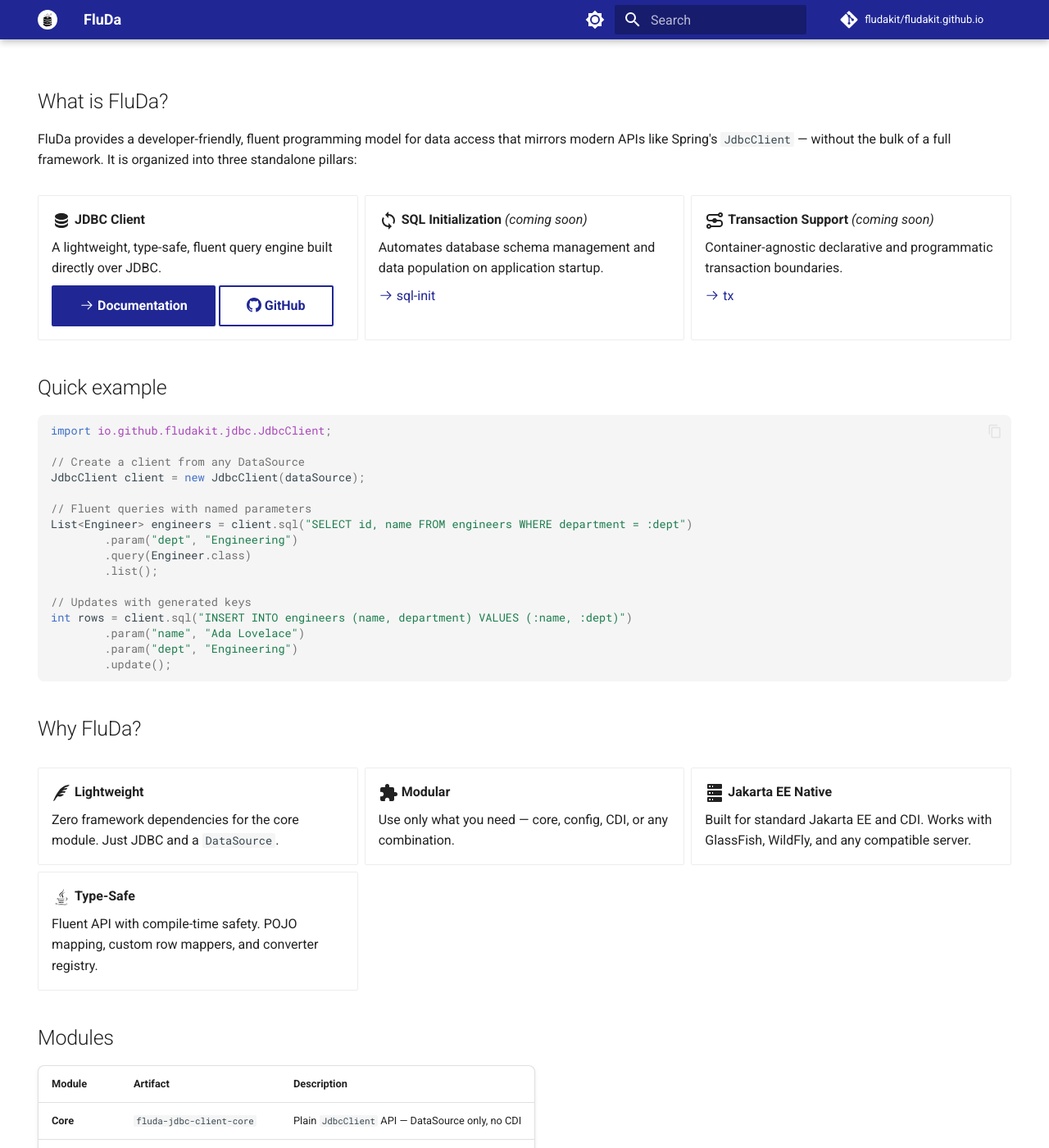
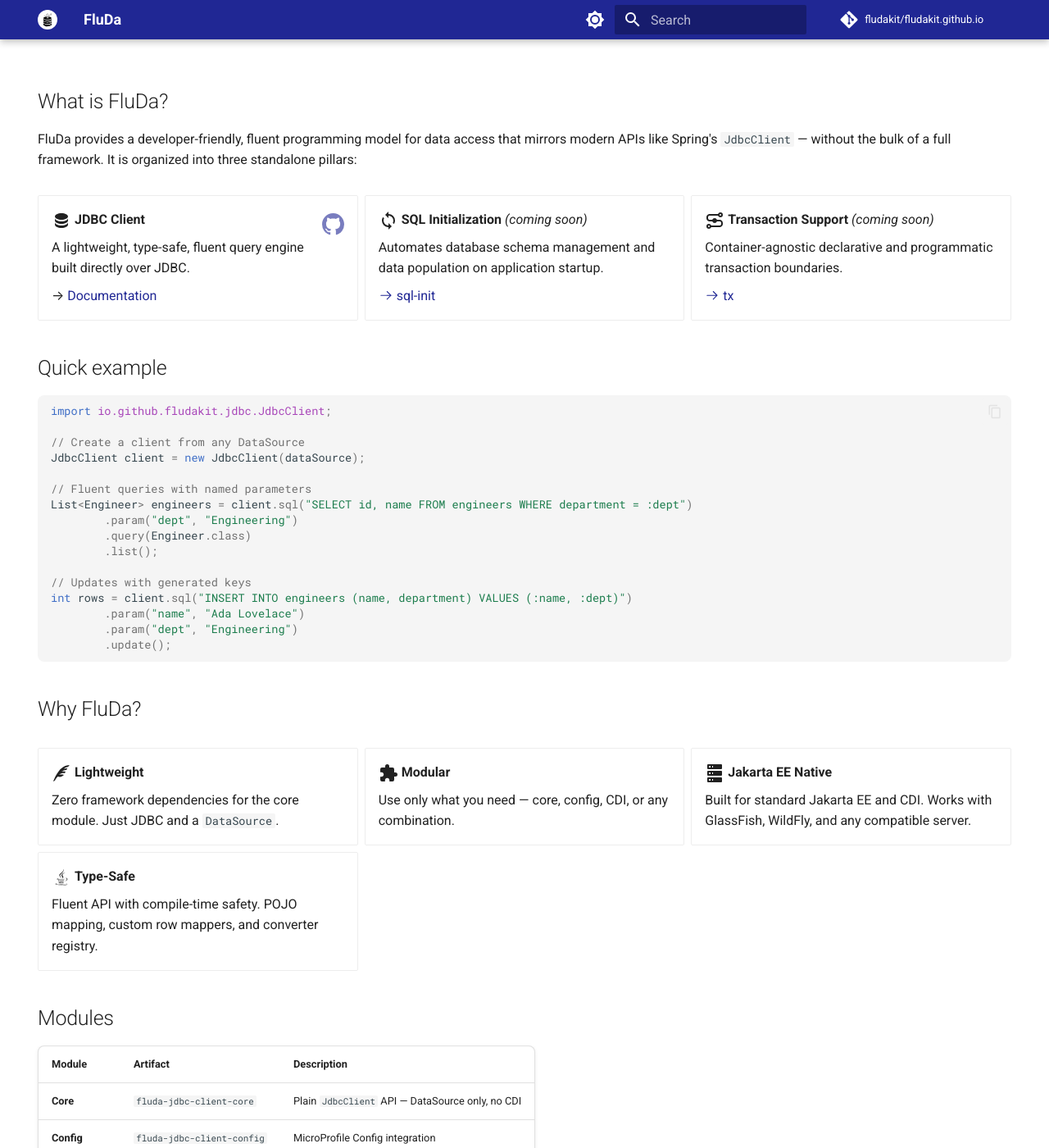
Before and after one commit to fludakit/fludakit.github.io, an MkDocs documentation site: the page built from docs/index.md, in a window 1280 px wide and 1400 px high, scrolled down 733 px. Shown: the whole window at 82% size. Built offline with MkDocs 1.6.1 and Material for MkDocs 9.7.7, drawn with Linux system fonts in a browser that asks for light colours; comment, search, counter and statistics services are not loaded.

Commit message:
docs: simplify card links with floating GitHub icon

```diff
--- a/overrides/stylesheets/extra.css
+++ b/overrides/stylesheets/extra.css
@@ -61,6 +61,18 @@
   box-shadow: 0 4px 12px rgba(0, 0, 0, 0.1);
 }
 
+/* GitHub icon float right in card header */
+.card-github {
+  float: right;
+  font-size: 1.2rem;
+  opacity: 0.6;
+  transition: opacity 0.2s;
+}
+
+.card-github:hover {
+  opacity: 1;
+}
+
 /* Brand accent for primary buttons */
 .md-button--primary {
   background-color: var(--md-primary-fg-color);
```
Also changed, not shown: docs/index.md (+2 -3 lines).
